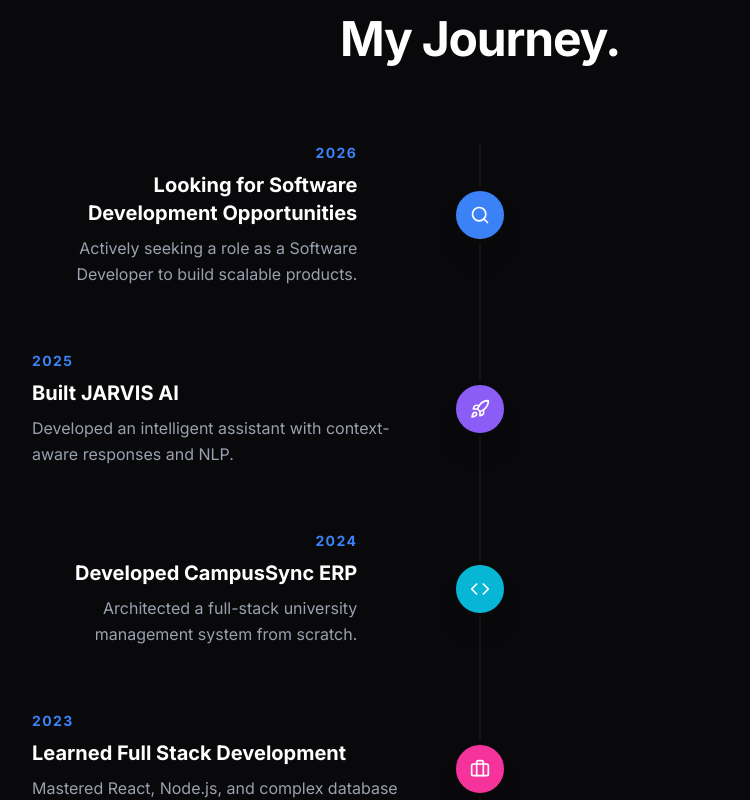
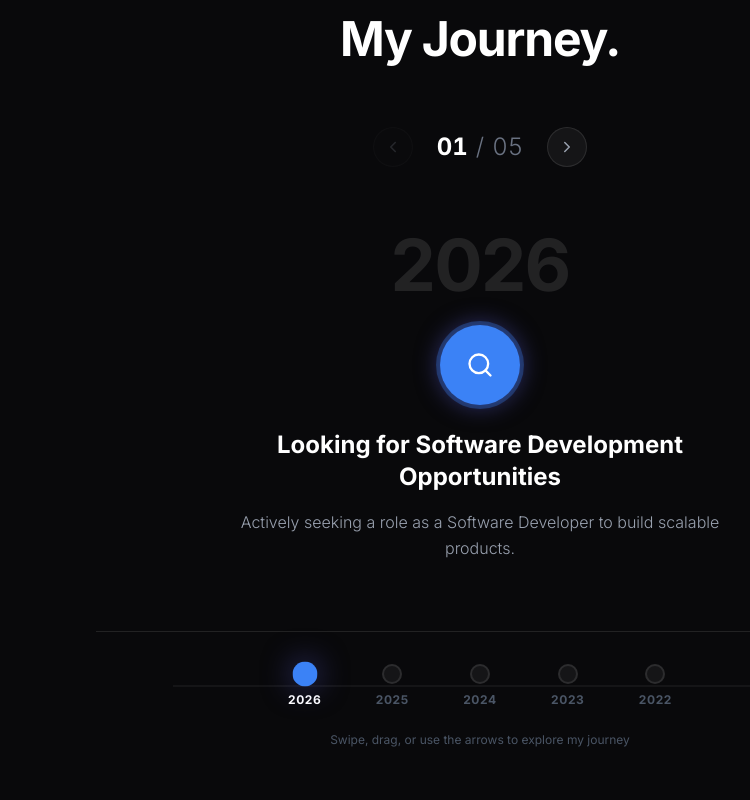
Before and after one commit to rishabhbhardwaj-dev/rishabh-portfolio, a React (Vite) app: page / in a window 1280 px wide. Shown: the part 4180-4980 px from the top of the page, without its empty margins (160-910 px from the left). Built offline with nearby package versions, Linux system fonts and the light colour scheme.

Commit message:
Redesign journey section

```diff
--- a/src/sections/Journey.jsx
+++ b/src/sections/Journey.jsx
@@ -1,126 +1,243 @@
-import React, { useState, useEffect } from 'react';
-import { motion } from 'framer-motion';
-import { Briefcase, GraduationCap, Code, Rocket, Search } from 'lucide-react';
+import React, { useState, useCallback, useEffect } from 'react';
+import { motion, AnimatePresence } from 'framer-motion';
+import { Briefcase, GraduationCap, Code, Rocket, Search, ChevronLeft, ChevronRight } from 'lucide-react';
 
-const timeline = [
+const journeyData = [
   {
     year: "2026",
     title: "Looking for Software Development Opportunities",
     description: "Actively seeking a role as a Software Developer to build scalable products.",
-    icon: <Search size={20} className="text-white" />,
-    color: "bg-primary"
+    icon: <Search size={28} className="text-white" />,
+    color: "bg-primary",
+    glow: "shadow-[0_0_25px_rgba(99,102,241,0.5)]",
+    ring: "ring-primary/30"
   },
   {
     year: "2025",
     title: "Built JARVIS AI",
     description: "Developed an intelligent assistant with context-aware responses and NLP.",
-    icon: <Rocket size={20} className="text-white" />,
-    color: "bg-accent1"
+    icon: <Rocket size={28} className="text-white" />,
+    color: "bg-accent1",
+    glow: "shadow-[0_0_25px_rgba(139,92,246,0.5)]",
+    ring: "ring-accent1/30"
   },
   {
     year: "2024",
     title: "Developed CampusSync ERP",
     description: "Architected a full-stack university management system from scratch.",
-    icon: <Code size={20} className="text-white" />,
-    color: "bg-accent2"
+    icon: <Code size={28} className="text-white" />,
+    color: "bg-accent2",
+    glow: "shadow-[0_0_25px_rgba(45,212,191,0.5)]",
+    ring: "ring-accent2/30"
   },
   {
     year: "2023",
     title: "Learned Full Stack Development",
     description: "Mastered React, Node.js, and complex database structures.",
-    icon: <Briefcase size={20} className="text-white" />,
-    color: "bg-pink-500"
+    icon: <Briefcase size={28} className="text-white" />,
+    color: "bg-pink-500",
+    glow: "shadow-[0_0_25px_rgba(236,72,153,0.5)]",
+    ring: "ring-pink-500/30"
   },
   {
     year: "2022",
     title: "Started B.Tech in Computer Science",
     description: "Began my formal education and wrote my first lines of code.",
-    icon: <GraduationCap size={20} className="text-white" />,
-    color: "bg-green-500"
+    icon: <GraduationCap size={28} className="text-white" />,
+    color: "bg-green-500",
+    glow: "shadow-[0_0_25px_rgba(34,197,94,0.5)]",
+    ring: "ring-green-500/30"
   }
 ];
 
+const slideVariants = {
+  enter: (dir) => ({
+    x: dir > 0 ? 400 : -400,
+    opacity: 0,
+  }),
+  center: {
+    x: 0,
+    opacity: 1,
+  },
+  exit: (dir) => ({
+    x: dir > 0 ? -400 : 400,
+    opacity: 0,
+  }),
+};
+
 export default function Journey() {
-  const [isMobile, setIsMobile] = useState(false);
+  const [current, setCurrent] = useState(0);
+  const [direction, setDirection] = useState(0);
+  const total = journeyData.length;
+  const item = journeyData[current];
+
+  const goNext = useCallback(() => {
+    if (current + 1 < total) {
+      setDirection(1);
+      setCurrent((prev) => prev + 1);
+    }
+  }, [current, total]);
+
+  const goPrev = useCallback(() => {
+    if (current > 0) {
+      setDirection(-1);
+      setCurrent((prev) => prev - 1);
+    }
+  }, [current]);
+
+  const goTo = useCallback((index) => {
+    setDirection(index > current ? 1 : -1);
+    setCurrent(index);
+  }, [current]);
 
   useEffect(() => {
-    const checkMobile = () => setIsMobile(window.innerWidth < 768);
-    checkMobile();
-    window.addEventListener('resize', checkMobile);
-    return () => window.removeEventListener('resize', checkMobile);
-  }, []);
+    const handleKey = (e) => {
+      if (e.key === 'ArrowRight') goNext();
+      if (e.key === 'ArrowLeft') goPrev();
+    };
+    window.addEventListener('keydown', handleKey);
+    return () => window.removeEventListener('keydown', handleKey);
+  }, [goNext, goPrev]);
+
+  const handleDragEnd = (_, info) => {
+    const { offset, velocity } = info;
+    if (offset.x < -80 || velocity.x < -300) {
+      goNext();
+    } else if (offset.x > 80 || velocity.x > 300) {
+      goPrev();
+    }
+  };
 
   return (
-    <section id="journey" className="py-32 px-6 relative z-10 w-full flex flex-col items-center overflow-hidden">
-      <div className="container mx-auto max-w-4xl">
+    <section id="journey" className="py-20 md:py-32 px-6 relative z-10 w-full flex flex-col items-center overflow-hidden">
+      <div className="container mx-auto max-w-3xl">
 
+        {/* Header */}
         <motion.div
           initial={{ opacity: 0, y: 20 }}
           whileInView={{ opacity: 1, y: 0 }}
           viewport={{ once: true }}
-          className="mb-20 text-center"
+          transition={{ duration: 0.8 }}
+          className="mb-12 md:mb-16 text-center"
         >
           <h2 className="text-sm font-bold tracking-widest text-primary uppercase mb-3">Timeline</h2>
-          <h3 className="text-4xl md:text-5xl font-bold tracking-tight text-white mb-6">My Journey.</h3>
+          <h3 className="text-4xl md:text-5xl font-bold tracking-tight text-white">My Journey.</h3>
         </motion.div>
 
-        <div className="relative border-l border-white/10 ml-6 md:ml-0 md:pl-0 md:border-none">
-          {/* Central Line for Desktop */}
-          <div className="hidden md:block absolute left-1/2 top-0 bottom-0 w-[1px] bg-white/10 -translate-x-1/2"></div>
+        {/* Counter + Arrows */}
+        <div className="flex items-center justify-center gap-6 mb-12">
+          <button
+            onClick={goPrev}
+            disabled={current === 0}
+            aria-label="Previous milestone"
+            className="w-10 h-10 rounded-full border border-white/10 bg-white/5 flex items-center justify-center text-gray-400 hover:text-white hover:border-white/20 hover:bg-white/10 transition-all duration-300 disabled:opacity-20 disabled:cursor-not-allowed focus:outline-none focus:ring-2 focus:ring-primary/50"
+          >
+            <ChevronLeft size={18} />
+          </button>
 
-          {timeline.map((item, index) => {
-            const isEven = index % 2 === 0;
-            return (
-              <div key={index} className="relative flex flex-col md:flex-row items-center justify-between mb-16 last:mb-0">
+          <span className="text-xl md:text-2xl font-light text-white tabular-nums">
+            <span className="font-bold">{String(current + 1).padStart(2, '0')}</span>
+            <span className="text-gray-500 mx-2">/</span>
+            <span className="text-gray-500">{String(total).padStart(2, '0')}</span>
+          </span>
 
-                {/* Timeline Icon */}
-                <motion.div
-                  initial={{ scale: 0 }}
-                  whileInView={{ scale: 1 }}
-                  viewport={{ once: true }}
-                  transition={{ duration: 0.5, delay: index * 0.1 }}
-                  className={`absolute left-[-28px] md:left-1/2 md:-translate-x-1/2 w-14 h-14 rounded-full border-4 border-background ${item.color} flex items-center justify-center z-10 shadow-xl`}
-                >
+          <button
+            onClick={goNext}
+            disabled={current === total - 1}
+            aria-label="Next milestone"
+            className="w-10 h-10 rounded-full border border-white/10 bg-white/5 flex items-center justify-center text-gray-400 hover:text-white hover:border-white/20 hover:bg-white/10 transition-all duration-300 disabled:opacity-20 disabled:cursor-not-allowed focus:outline-none focus:ring-2 focus:ring-primary/50"
+          >
+            <ChevronRight size={18} />
+          </button>
+        </div>
+
+        {/* Milestone Content */}
+        <div className="relative w-full min-h-[320px] md:min-h-[360px] flex items-center justify-center mb-14">
+          <AnimatePresence mode="wait" custom={direction}>
+            <motion.div
+              key={current}
+              custom={direction}
+              variants={slideVariants}
+              initial="enter"
+              animate="center"
+              exit="exit"
+              transition={{ duration: 0.55, ease: [0.22, 1, 0.36, 1] }}
+              drag="x"
+              dragConstraints={{ left: 0, right: 0 }}
+              dragElastic={0.15}
+              onDragEnd={handleDragEnd}
+              className="w-full cursor-grab active:cursor-grabbing"
+              style={{ touchAction: 'pan-y' }}
+            >
+              <div className="flex flex-col items-center text-center px-4">
+
+                {/* Year */}
+                <span className="text-5xl md:text-7xl font-bold text-white/10 mb-6 tracking-tight select-none">
+                  {item.year}
+                </span>
+
+                {/* Icon */}
+                <div className={`w-16 h-16 md:w-20 md:h-20 rounded-full ${item.color} ${item.glow} flex items-center justify-center mb-6 ring-4 ${item.ring}`}>
                   {item.icon}
-                </motion.div>
-
-                {/* Content Left (Empty on Mobile) */}
-                <div className={`hidden md:block w-5/12 ${isEven ? 'pr-12 text-right' : 'order-1'} `}>
-                  {isEven && (
-                    <motion.div
-                      initial={{ opacity: 0, x: -30 }}
-                      whileInView={{ opacity: 1, x: 0 }}
-                      viewport={{ once: true }}
-                      transition={{ duration: 0.5, delay: index * 0.1 }}
-                    >
-                      <span className="text-sm font-bold text-primary tracking-widest block mb-2">{item.year}</span>
-                      <h4 className="text-xl font-bold text-white mb-2">{item.title}</h4>
-                      <p className="text-gray-400 leading-relaxed">{item.description}</p>
-                    </motion.div>
-                  )}
                 </div>
 
-                {/* Content Right (Main content on Mobile) */}
-                <div className={`w-full pl-8 md:pl-0 md:w-5/12 ${isEven ? 'order-1' : 'pl-12 text-left'} `}>
-                  {(!isEven || isMobile) && (
-                    <motion.div
-                      initial={{ opacity: 0, x: 30 }}
-                      whileInView={{ opacity: 1, x: 0 }}
-                      viewport={{ once: true }}
-                      transition={{ duration: 0.5, delay: index * 0.1 }}
-                      className={isEven ? "md:hidden" : ""}
-                    >
-                      <span className="text-sm font-bold text-primary tracking-widest block mb-2">{item.year}</span>
-                      <h4 className="text-xl font-bold text-white mb-2">{item.title}</h4>
-                      <p className="text-gray-400 leading-relaxed">{item.description}</p>
-                    </motion.div>
-                  )}
-                </div>
+                {/* Title */}
+                <h4 className="text-xl md:text-2xl font-bold text-white mb-4 max-w-md">
+                  {item.title}
+                </h4>
+
+                {/* Description */}
+                <p className="text-gray-400 text-sm md:text-base leading-relaxed max-w-lg font-light">
+                  {item.description}
+                </p>
 
               </div>
-            );
-          })}
+            </motion.div>
+          </AnimatePresence>
         </div>
+
+        {/* Divider */}
+        <div className="w-full h-[1px] bg-white/10 mb-8" />
+
+        {/* Progress Timeline */}
+        <div className="relative flex items-center justify-center mb-6">
+          <div className="absolute top-1/2 left-[10%] right-[10%] h-[1px] bg-white/10 -translate-y-1/2" />
+
+          <div className="relative flex items-center justify-between w-[80%] max-w-sm">
+            {journeyData.map((node, idx) => (
+              <button
+                key={idx}
+                onClick={() => goTo(idx)}
+                aria-label={`Go to ${node.year}`}
+                className="relative z-10 flex flex-col items-center gap-2 focus:outline-none group"
+              >
+                <div
+                  className={
+                    "w-4 h-4 md:w-5 md:h-5 rounded-full border-2 transition-all duration-500 " +
+                    (idx === current
+                      ? `${node.color} border-transparent ${node.glow} scale-125`
+                      : idx < current
+                      ? "bg-white/30 border-white/20"
+                      : "bg-white/5 border-white/10")
+                  }
+                />
+                <span
+                  className={
+                    "text-[10px] md:text-xs font-bold tracking-wider transition-colors duration-500 " +
+                    (idx === current ? "text-white" : "text-gray-600 group-hover:text-gray-400")
+                  }
+                >
+                  {node.year}
+                </span>
+              </button>
+            ))}
+          </div>
+        </div>
+
+        {/* Hint */}
+        <p className="text-center text-gray-600 text-xs mt-6 select-none">
+          Swipe, drag, or use the arrows to explore my journey
+        </p>
 
       </div>
     </section>
```
